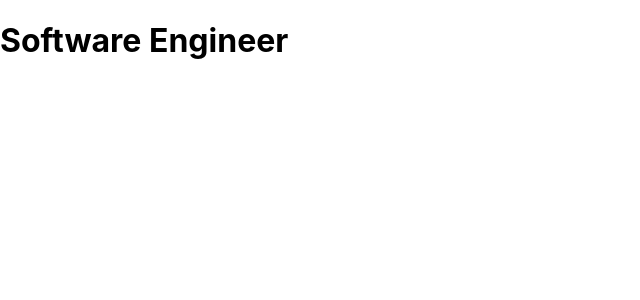
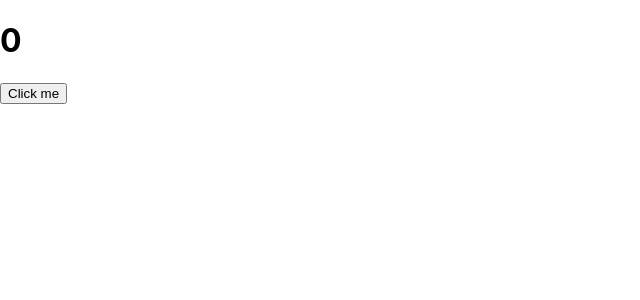
Before and after one commit to hamza8935/Counter-Application-React, a React (Create React App) app in the folder practice2/: page / in a window 1280 px wide. Shown: the top 300 px of the page, without its empty margins (0-640 px from the left). Built offline with nearby package versions, Linux system fonts and the light colour scheme.

Commit message:
Update App.js

```diff
--- a/practice2/src/App.js
+++ b/practice2/src/App.js
@@ -1,9 +1,12 @@
 import logo from './logo.svg';
 import './App.css';
+import Increment from './Increment.js'
 
 function App() {
   return (
-    <h1>Software Engineer</h1>
+   <>
+  <Increment />
+   </>
   );
 }
 
```
